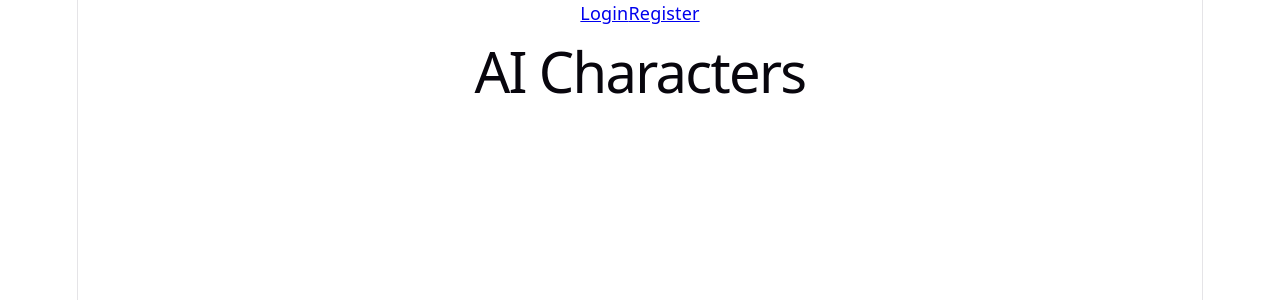
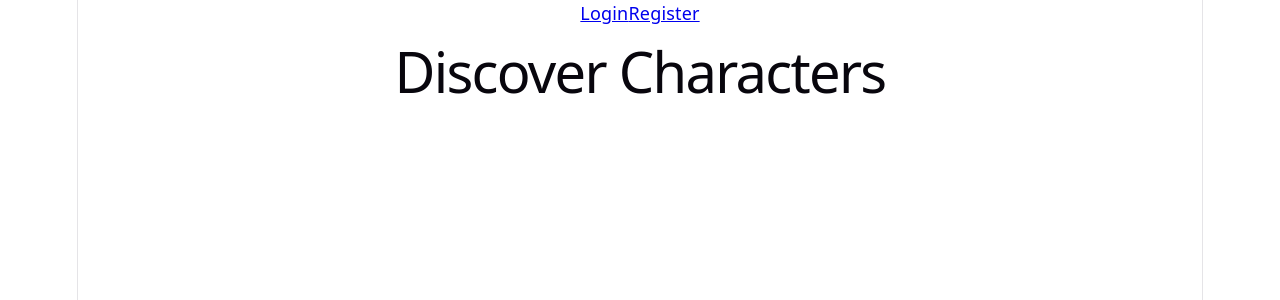
Before and after one commit to gwijigramsupport/ai-character, a React (Vite) app: page / in a window 1280 px wide. Shown: the top 300 px of the page. Built offline with nearby package versions, Linux system fonts and the light colour scheme.

Commit message:
Update App.jsx

```diff
--- a/src/App.jsx
+++ b/src/App.jsx
@@ -1,11 +1,11 @@
 import Navbar from './components/Navbar'
+import Home from './pages/Home'
 
 function App() {
   return (
     <div>
       <Navbar />
-
-      <h1>AI Characters</h1>
+      <Home />
     </div>
   )
 }
```
